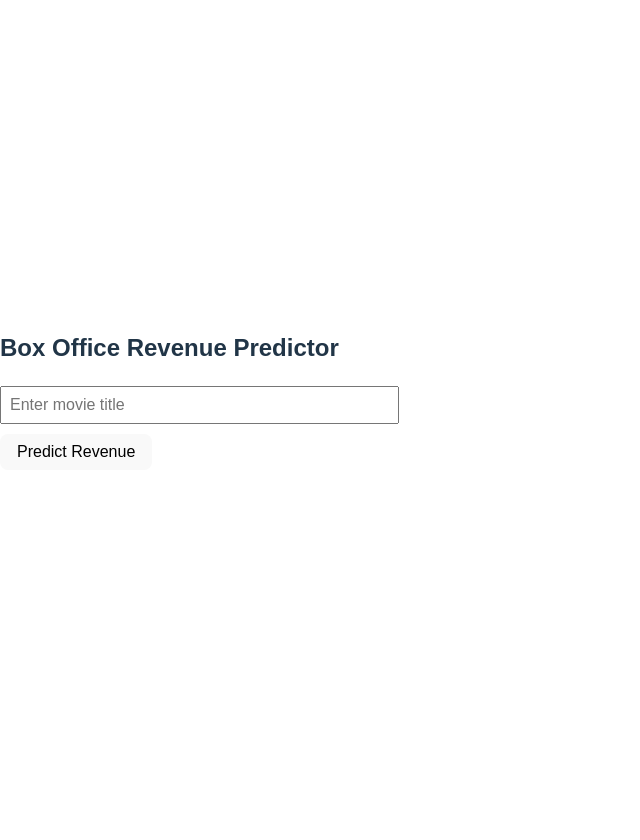
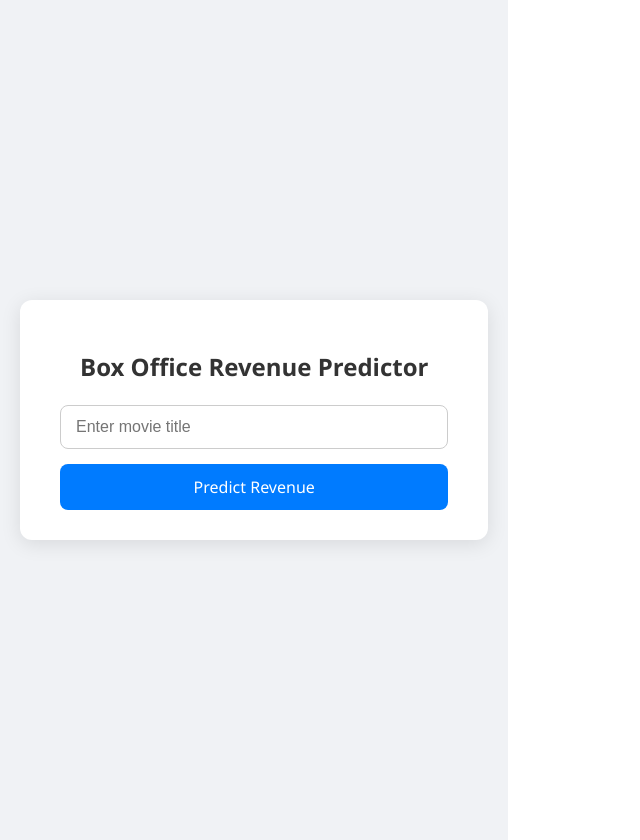
Before and after one commit to Mohd-Ghunaim/Box-Office-AI-Predictor, a React (Vite) app in the folder Box Office Predictor/: page / in a window 1280 px wide. Shown: the whole page, without its empty margins (0-640 px from the left). Before the commit the page ends 800 px from the top, so only its background shows below. Built offline with nearby package versions, Linux system fonts and the light colour scheme.

Commit message:
updated front end colors and placement

```diff
--- /dev/null
+++ b/Box Office Predictor/src/components/predictor.css
@@ -0,0 +1,84 @@
+/* Predictor.css */
+
+.body {
+  width: 100%;
+}
+
+.container {
+  min-height: 100vh;
+  display: flex;
+  justify-content: center;
+  align-items: center;
+  background: #f0f2f5;
+  padding: 20px;
+  font-family: 'Segoe UI', Tahoma, Geneva, Verdana, sans-serif;
+  width: 100%;
+}
+
+.card {
+  max-width: 400px;
+  width: 100%;
+  background: white;
+  padding: 30px 40px;
+  border-radius: 12px;
+  box-shadow: 0 4px 20px rgba(0,0,0,0.1);
+  text-align: center;
+}
+
+.title {
+  margin-bottom: 20px;
+  color: #333;
+}
+
+.form {
+  display: flex;
+  flex-direction: column;
+  gap: 15px;
+}
+
+.input {
+  padding: 12px 15px;
+  font-size: 1rem;
+  border-radius: 8px;
+  border: 1px solid #ccc;
+  outline: none;
+  transition: border-color 0.2s;
+}
+
+.input:focus {
+  border-color: #007BFF;
+}
+
+.button {
+  padding: 12px 15px;
+  font-size: 1rem;
+  background-color: #007BFF;
+  color: white;
+  border: none;
+  border-radius: 8px;
+  cursor: pointer;
+  transition: background-color 0.3s;
+}
+
+.button:disabled {
+  background-color: #6c757d;
+  cursor: not-allowed;
+}
+
+.button:not(:disabled):hover {
+  background-color: #0056b3;
+}
+
+.prediction {
+  margin-top: 25px;
+  font-weight: 600;
+  font-size: 1.2rem;
+  color: #28a745;
+}
+
+.error {
+  margin-top: 25px;
+  color: #dc3545;
+  font-weight: 600;
+  font-size: 1rem;
+}
--- a/Box Office Predictor/src/components/predictor.jsx
+++ b/Box Office Predictor/src/components/predictor.jsx
@@ -1,5 +1,6 @@
 import React, { useState } from 'react';
 import axios from 'axios';
+import './predictor.css';
 
 export default function Predictor() {
   const [title, setTitle] = useState('');
@@ -26,29 +27,35 @@ export default function Predictor() {
   };
 
   return (
-    <div style={{ maxWidth: 500, margin: '2rem auto', fontFamily: 'Arial, sans-serif' }}>
-      <h2>Box Office Revenue Predictor</h2>
-      <form onSubmit={handleSubmit}>
+    <div className="container">
+      <div className="card">
+        <h2 className="title">Box Office Revenue Predictor</h2>
+        <form onSubmit={handleSubmit} className="form">
           <input
             type="text"
             placeholder="Enter movie title"
             value={title}
             onChange={(e) => setTitle(e.target.value)}
-          style={{ width: '100%', padding: '0.5rem', fontSize: '1rem' }}
+            className="input"
             disabled={loading}
           />
-        <button type="submit" style={{ marginTop: 10, padding: '0.5rem 1rem' }} disabled={loading}>
+          <button type="submit" disabled={loading} className="button">
             {loading ? 'Predicting...' : 'Predict Revenue'}
           </button>
         </form>
 
         {prediction !== null && (
-        <div style={{ marginTop: 20, fontWeight: 'bold' }}>
+          <div className="prediction">
             Predicted Revenue: ${prediction.toLocaleString(undefined, { maximumFractionDigits: 0 })}
           </div>
         )}
 
-      {error && <div style={{ marginTop: 20, color: 'red' }}>{error}</div>}
+        {error && (
+          <div className="error">
+            {error}
+          </div>
+        )}
+      </div>
     </div>
   );
 }
```
Lines whose indentation alone changed are shown as unchanged.
